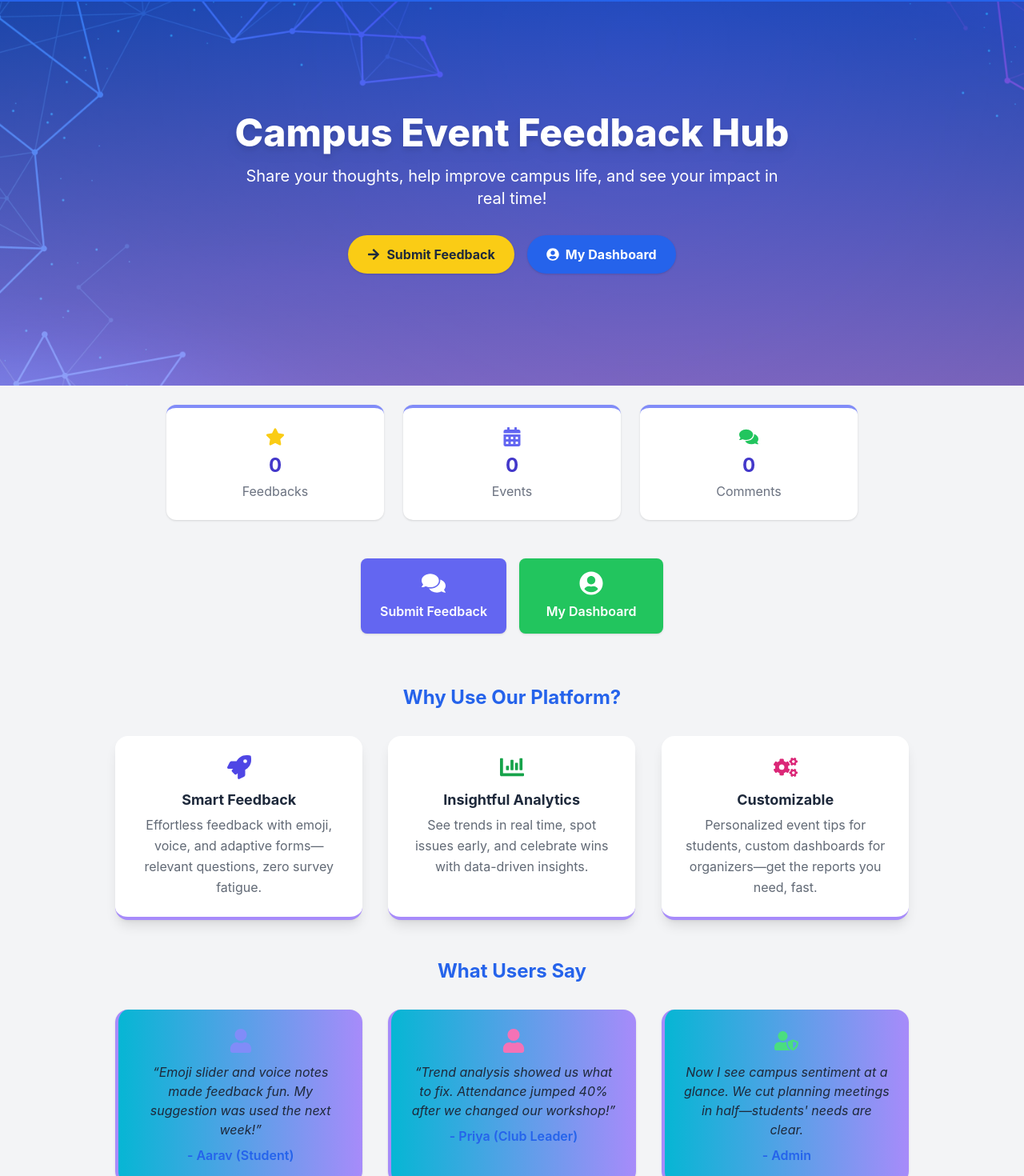
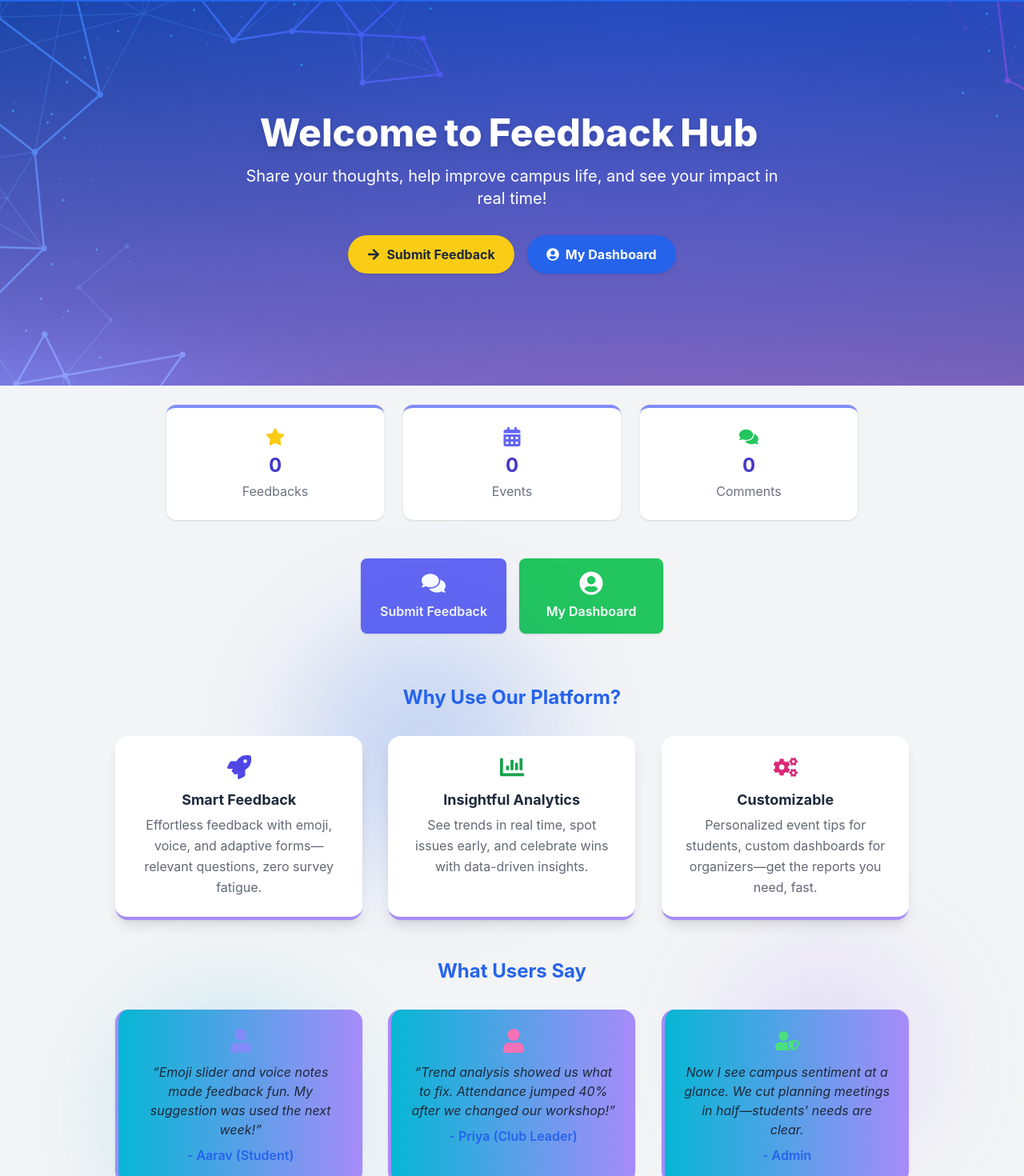
Before and after one commit to vivekydv936/Sentiment_anlaysis_webapp, a React (Vite) app in the folder frontend/: page / in a window 1280 px wide. Shown: the part 62-1532 px from the top of the page at 80% size. Built offline with nearby package versions, Linux system fonts and the light colour scheme.

Commit message:
final_of_18may Styling

```diff
--- a/frontend/src/components/Navbar.jsx
+++ b/frontend/src/components/Navbar.jsx
@@ -1,18 +1,18 @@
 import React from 'react';
 import { Link } from 'react-router-dom';
 import { FaSignInAlt } from 'react-icons/fa';
+import logo from '../assets/logo.jpg';
 
 const Navbar = () => {
   return (
     <nav className="bg-primary">
-      <div className="max-w-7xl mx-auto px-4 sm:px-6 lg:px-8">
-        <div className="flex items-center justify-between h-16">
+      <div className="w-full flex items-center justify-between h-16 px-4 sm:px-6 lg:px-8">
         <div className="flex items-center">
-            <Link to="/" className="text-white font-bold text-xl">
+          <Link to="/" className="font-bold text-xl mr-6 flex items-center text-white">
+            <img src={logo} alt="Event Feedback Hub Logo" className="h-14 w-14 mr-2 rounded-full" />
             Event Feedback
           </Link>
-          </div>
-          <div className="flex items-center space-x-4">
+          <div className="hidden md:flex items-center space-x-4">
             <Link
               to="/"
               className="text-white hover:bg-primary/80 px-3 py-2 rounded-md text-sm font-medium"
@@ -31,7 +31,9 @@ const Navbar = () => {
             >
               Admin Dashboard
             </Link>
-            {/* Login/Register Buttons */}
+          </div>
+        </div>
+        <div className="flex items-center space-x-4 ml-auto">
           <Link
             to="/login"
             className="flex items-center gap-2 bg-white text-primary font-semibold px-4 py-2 rounded shadow hover:bg-highlight hover:text-dark transition"
@@ -46,7 +48,6 @@ const Navbar = () => {
           </Link>
         </div>
       </div>
-      </div>
     </nav>
   );
 };
--- a/frontend/src/pages/Home.jsx
+++ b/frontend/src/pages/Home.jsx
@@ -51,19 +51,21 @@ const testimonials = [
   },
 ];
 
-const statVariants = {
-  hidden: { opacity: 0, y: 30 },
-  visible: (i) => ({ opacity: 1, y: 0, transition: { delay: i * 0.2, duration: 0.7, type: 'spring' } }),
+const sectionVariants = {
+  hidden: { opacity: 0, y: 24 },
+  visible: { opacity: 1, y: 0, transition: { duration: 1, ease: 'easeInOut' } },
 };
-
-const cardVariants = {
-  hidden: { opacity: 0, y: 40 },
-  visible: (i) => ({ opacity: 1, y: 0, transition: { delay: i * 0.2 + 0.5, duration: 0.7, type: 'spring' } }),
+const staggerContainer = {
+  visible: {
+    transition: {
+      staggerChildren: 0.18,
+      ease: 'easeInOut',
+    },
+  },
 };
-
-const heroVariants = {
-  hidden: { opacity: 0, y: 40 },
-  visible: { opacity: 1, y: 0, transition: { duration: 1, type: 'spring' } },
+const cardFade = {
+  hidden: { opacity: 0, y: 24 },
+  visible: { opacity: 1, y: 0, transition: { duration: 0.8, ease: 'easeInOut' } },
 };
 
 const Home = () => {
@@ -90,6 +92,9 @@ const Home = () => {
     }
   }, [counted]);
 
+  // Split title into words for animation
+  const titleWords = "Welcome to Feedback Hub".split(' ');
+
   return (
     <div className="bg-light min-h-screen flex flex-col">
       {/* Hero Section */}
@@ -103,11 +108,30 @@ const Home = () => {
         }}
         initial="hidden"
         animate="visible"
-        variants={heroVariants}
+        variants={sectionVariants}
       >
-        <motion.h1 className="text-5xl font-extrabold mb-4 drop-shadow-lg" initial={{ opacity: 0, y: 40 }} animate={{ opacity: 1, y: 0 }} transition={{ delay: 0.2, duration: 1, type: 'spring' }}>
-          Campus Event Feedback Hub
+        <motion.h1
+          className="text-5xl font-extrabold mb-4 drop-shadow-lg flex flex-wrap justify-center"
+          initial="hidden"
+          animate="visible"
+          variants={{
+            visible: { transition: { staggerChildren: 0.1 } },
+          }}
+        >
+          {titleWords.map((word, index) => (
+            <motion.span
+              key={index}
+              className="inline-block mr-2"
+              variants={{
+                hidden: { opacity: 0, y: 20 },
+                visible: { opacity: 1, y: 0, transition: { type: 'spring' } },
+              }}
+            >
+              {word}
+            </motion.span>
+          ))}
         </motion.h1>
+
         <motion.p className="text-xl mb-8 max-w-2xl mx-auto" initial={{ opacity: 0, y: 40 }} animate={{ opacity: 1, y: 0 }} transition={{ delay: 0.4, duration: 1, type: 'spring' }}>
           Share your thoughts, help improve campus life, and see your impact in real time!
         </motion.p>
@@ -145,17 +169,25 @@ const Home = () => {
       {/* Removed: Now handled in Navbar */}
 
       {/* Dashboard Overview */}
-      <section className="max-w-4xl mx-auto w-full py-6 px-4">
-        <div className="grid grid-cols-1 sm:grid-cols-3 gap-6">
+      <motion.section
+        className="max-w-4xl mx-auto w-full py-6 px-4"
+        initial="hidden"
+        whileInView="visible"
+        viewport={{ once: true, amount: 0.3 }}
+        variants={sectionVariants}
+      >
+        <motion.div
+          className="grid grid-cols-1 sm:grid-cols-3 gap-6"
+          variants={staggerContainer}
+          initial="hidden"
+          whileInView="visible"
+          viewport={{ once: true, amount: 0.3 }}
+        >
           {quickStats.map((stat, idx) => (
             <motion.div
               key={idx}
               className="bg-white rounded-xl shadow p-6 flex flex-col items-center border-t-4 border-indigo-400"
-              custom={idx}
-              initial="hidden"
-              whileInView="visible"
-              viewport={{ once: true, amount: 0.5 }}
-              variants={statVariants}
+              variants={cardFade}
             >
               {stat.icon}
               <div className="text-2xl font-bold text-indigo-700 mt-2">
@@ -164,68 +196,96 @@ const Home = () => {
               <div className="text-gray-500 mt-1">{stat.label}</div>
             </motion.div>
           ))}
-        </div>
-      </section>
+        </motion.div>
+      </motion.section>
 
       {/* Quick Actions */}
-      <section className="max-w-4xl mx-auto w-full py-6 px-4 flex flex-wrap gap-4 justify-center">
-        <motion.div whileHover={{ scale: 1.07 }} whileTap={{ scale: 0.97 }}>
+      <motion.section
+        className="max-w-4xl mx-auto w-full py-6 px-4 flex flex-wrap gap-4 justify-center"
+        initial="hidden"
+        whileInView="visible"
+        viewport={{ once: true, amount: 0.3 }}
+        variants={sectionVariants}
+      >
+        <motion.div whileHover={{ scale: 1.07 }} whileTap={{ scale: 0.97 }} variants={cardFade}>
           <Link to="/feedback" className="flex-1 min-w-[180px] bg-indigo-500 text-white rounded-lg shadow px-6 py-4 flex flex-col items-center transition">
             <FaComments className="text-3xl mb-2" />
             <span className="font-semibold">Submit Feedback</span>
           </Link>
         </motion.div>
-        <motion.div whileHover={{ scale: 1.07 }} whileTap={{ scale: 0.97 }}>
+        <motion.div whileHover={{ scale: 1.07 }} whileTap={{ scale: 0.97 }} variants={cardFade}>
           <Link to="/student" className="flex-1 min-w-[180px] bg-green-500 text-white rounded-lg shadow px-6 py-4 flex flex-col items-center transition">
             <FaUserCircle className="text-3xl mb-2" />
             <span className="font-semibold">My Dashboard</span>
           </Link>
         </motion.div>
         {isAdmin && (
-          <motion.div whileHover={{ scale: 1.07 }} whileTap={{ scale: 0.97 }}>
+          <motion.div whileHover={{ scale: 1.07 }} whileTap={{ scale: 0.97 }} variants={cardFade}>
             <Link to="/admin" className="flex-1 min-w-[180px] bg-pink-500 text-white rounded-lg shadow px-6 py-4 flex flex-col items-center transition">
               <FaUserShield className="text-3xl mb-2" />
               <span className="font-semibold">Admin Dashboard</span>
             </Link>
           </motion.div>
         )}
-      </section>
+      </motion.section>
 
       {/* Content Sections (Features, Testimonials, etc.) */}
-      <section className="max-w-5xl mx-auto w-full py-10 px-4">
-        <h2 className="text-2xl font-bold text-center text-primary mb-8">Why Use Our Platform?</h2>
-        <div className="grid grid-cols-1 md:grid-cols-3 gap-8 mb-12">
+      <motion.section
+        className="relative max-w-5xl mx-auto w-full py-10 px-4 z-10"
+        initial="hidden"
+        whileInView="visible"
+        viewport={{ once: true, amount: 0.3 }}
+        variants={sectionVariants}
+      >
+        {/* Animated background blobs */}
+        <div className="pointer-events-none select-none absolute inset-0 -z-10">
+          <div className="absolute top-0 left-1/4 w-72 h-72 bg-primary opacity-20 rounded-full blur-3xl animate-blob1" />
+          <div className="absolute top-1/2 right-0 w-60 h-60 bg-accent opacity-20 rounded-full blur-3xl animate-blob2" />
+          <div className="absolute bottom-0 left-0 w-64 h-64 bg-secondary opacity-20 rounded-full blur-3xl animate-blob3" />
+        </div>
+        <h2 className="text-2xl font-bold text-center text-primary mb-8 relative z-10">Why Use Our Platform?</h2>
+        <motion.div
+          className="grid grid-cols-1 md:grid-cols-3 gap-8 mb-12 relative z-10"
+          variants={staggerContainer}
+          initial="hidden"
+          whileInView="visible"
+          viewport={{ once: true, amount: 0.3 }}
+        >
           {features.map((f, idx) => (
-            <div
+            <motion.div
               key={idx}
               className="bg-white rounded-2xl shadow-lg p-6 flex flex-col items-center border-b-4 border-accent transition-all duration-300 hover:scale-110 hover:-translate-y-3 hover:shadow-2xl hover:border-primary hover:z-20"
               style={{ willChange: 'transform' }}
+              variants={cardFade}
             >
               {f.icon}
               <div className="font-bold text-lg mt-3 mb-1 text-dark">{f.title}</div>
               <div className="text-dark/70 text-center text-base leading-relaxed">{f.desc}</div>
-            </div>
+            </motion.div>
           ))}
-        </div>
-        <h2 className="text-2xl font-bold text-center text-primary mb-8">What Users Say</h2>
-        <div className="flex flex-col md:flex-row gap-8 justify-center items-stretch">
+        </motion.div>
+        <h2 className="text-2xl font-bold text-center text-primary mb-8 relative z-10">What Users Say</h2>
+        <motion.div
+          className="flex flex-col md:flex-row gap-8 justify-center items-stretch relative z-10"
+          variants={staggerContainer}
+          initial="hidden"
+          whileInView="visible"
+          viewport={{ once: true, amount: 0.3 }}
+        >
           {testimonials.map((t, idx) => (
             <motion.div
               key={idx}
-              className="bg-section-gradient rounded-2xl shadow p-6 flex-1 flex flex-col items-center border-l-4 border-accent hover:scale-105 transition-transform min-h-[180px] text-dark"
-              custom={idx}
-              initial="hidden"
-              whileInView="visible"
-              viewport={{ once: true, amount: 0.5 }}
-              variants={cardVariants}
+              className="bg-section-gradient rounded-2xl shadow p-6 flex-1 flex flex-col items-center border-l-4 border-accent transition-all duration-300 hover:scale-110 hover:-translate-y-3 hover:shadow-2xl hover:border-primary hover:z-20 text-dark"
+              style={{ willChange: 'transform' }}
+              variants={cardFade}
             >
               {t.avatar}
               <div className="italic mt-3 mb-2 text-center text-base">{t.text}</div>
               <div className="font-semibold text-primary">- {t.name}</div>
             </motion.div>
           ))}
-        </div>
-      </section>
+        </motion.div>
+      </motion.section>
 
       {/* Admin-specific Elements (if admin) */}
       {isAdmin && (
--- a/frontend/tailwind.config.js
+++ b/frontend/tailwind.config.js
@@ -19,6 +19,25 @@ module.exports = {
         'hero-gradient': 'linear-gradient(90deg, #2563eb 0%, #a78bfa 100%)',
         'section-gradient': 'linear-gradient(90deg, #06b6d4 0%, #a78bfa 100%)',
       },
+      keyframes: {
+        blob1: {
+          '0%, 100%': { transform: 'translateY(0px) scale(1)' },
+          '50%': { transform: 'translateY(-30px) scale(1.08)' },
+        },
+        blob2: {
+          '0%, 100%': { transform: 'translateY(0px) scale(1)' },
+          '50%': { transform: 'translateY(30px) scale(1.05)' },
+        },
+        blob3: {
+          '0%, 100%': { transform: 'translateX(0px) scale(1)' },
+          '50%': { transform: 'translateX(40px) scale(1.1)' },
+        },
+      },
+      animation: {
+        blob1: 'blob1 12s ease-in-out infinite',
+        blob2: 'blob2 14s ease-in-out infinite',
+        blob3: 'blob3 16s ease-in-out infinite',
+      },
     },
   },
   plugins: [],
```
Also changed, not shown: frontend/src/assets/logo.jpg (added). Lines whose indentation alone changed are shown as unchanged.
